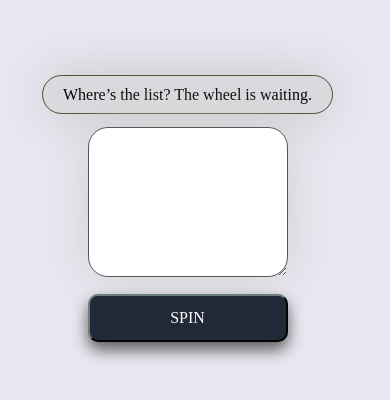
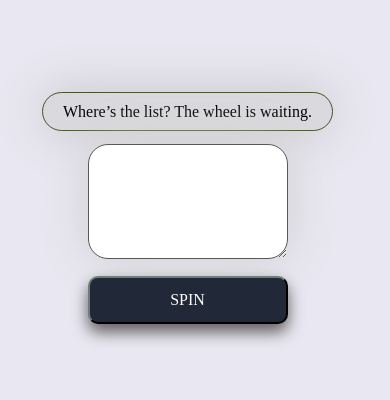
Before and after one commit to Staciv/Spin-pick, a plain HTML site: page index.html in a window 390 px wide. Shown: the part 210-610 px from the top of the page. Drawn offline with Linux system fonts and the light colour scheme.

Commit message:
fixed size text-area mobile version

```diff
--- a/response.css
+++ b/response.css
@@ -48,7 +48,7 @@
 
   #input-text {
     width: 200px;
-    height: 150px;
+    height: 115px;
     font-size: 16px;
     padding: 10px 10px;
   }
```
